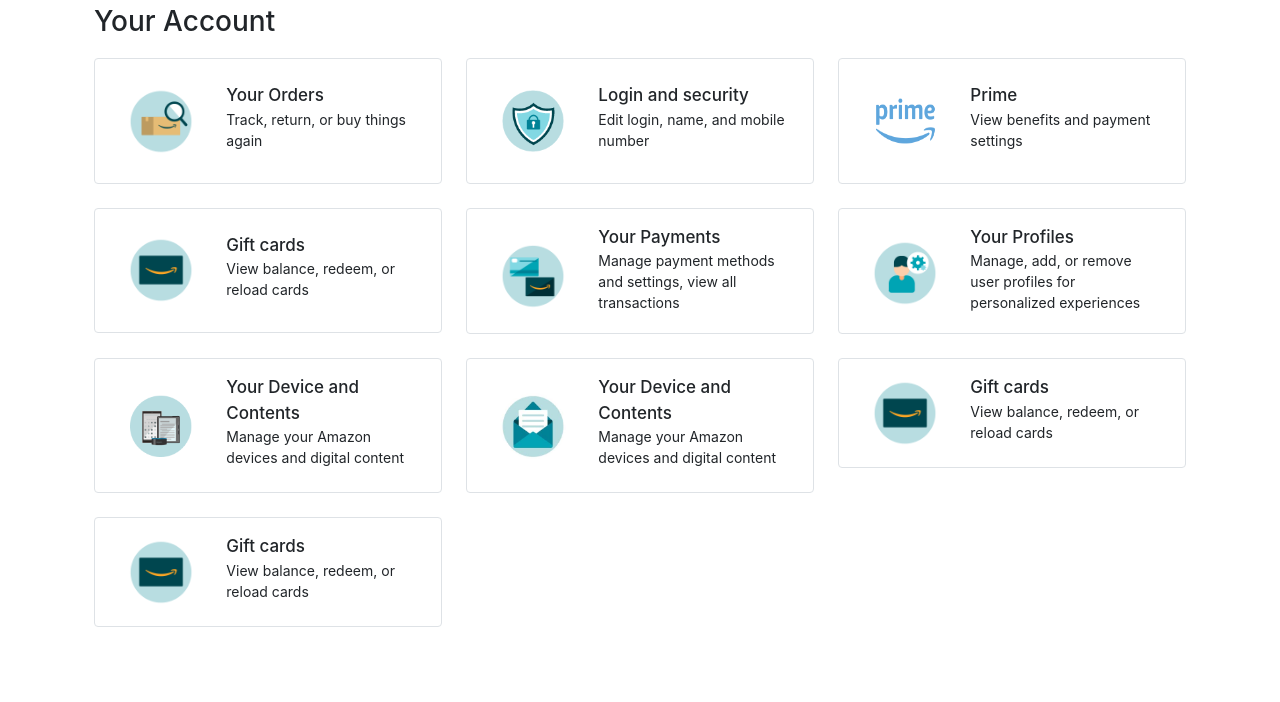
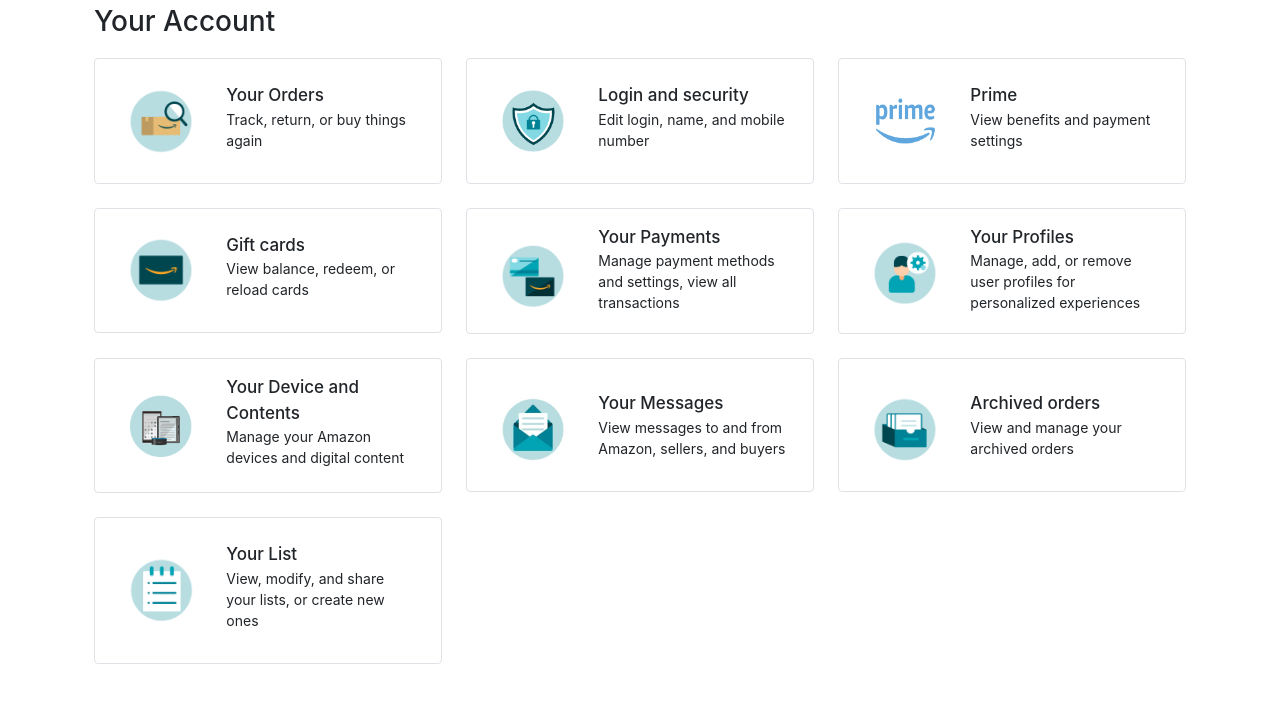
Before and after one commit to Imtious-coder/Amazon_My_Account_Clone, a React (Create React App) app: page / in a window 1280 px wide. Shown: the top 702 px of the page. Built offline with nearby package versions, Linux system fonts and the light colour scheme.

Commit message:
Home page complete

```diff
--- a/src/Componnents/Home/Home.css
+++ b/src/Componnents/Home/Home.css
@@ -2,7 +2,9 @@
     font-size: 28px;
     font-weight: 500;
 }
-
+.Card:hover{
+background-color: rgb(236, 236, 236);
+}
 .Card__Images{
     width: 66px;
     height: 66px;
--- a/src/Componnents/Home/Home.js
+++ b/src/Componnents/Home/Home.js
@@ -26,7 +26,7 @@
 
                     {/* Card1 start */}
                     <div className="col-md-4 mb-4">
-                        <div className="container pt-3 pb-3 border rounded">
+                        <div className="container pt-3 pb-3 border rounded Card">
                             <div className="row d-flex align-items-center">
                                 {/* Card1 Image */}
                                 <div className="col-md-4 d-flex justify-content-center align-items-center">
@@ -44,7 +44,7 @@
 
                     {/* Card2 start */}
                     <div className="col-md-4 mb-4">
-                        <div className="container pt-3 pb-3 border rounded">
+                        <div className="container pt-3 pb-3 border rounded Card">
                             <div className="row d-flex align-items-center">
                                 {/* Card1 Image */}
                                 <div className="col-md-4 d-flex justify-content-center align-items-center">
@@ -62,7 +62,7 @@
 
                     {/* Card3 start */}
                     <div className="col-md-4 mb-4">
-                        <div className="container pt-3 pb-3 border rounded">
+                        <div className="container pt-3 pb-3 border rounded Card">
                             <div className="row d-flex align-items-center">
                                 {/* Card1 Image */}
                                 <div className="col-md-4 d-flex justify-content-center align-items-center">
@@ -80,7 +80,7 @@
 
                     {/* Card4 start */}
                     <div className="col-md-4 mb-4">
-                        <div className="container pt-3 pb-3 border rounded">
+                        <div className="container pt-3 pb-3 border rounded Card">
                             <div className="row d-flex align-items-center">
                                 {/* Card1 Image */}
                                 <div className="col-md-4 d-flex justify-content-center align-items-center">
@@ -99,7 +99,7 @@
 
                     {/* Card5 start */}
                     <div className="col-md-4 mb-4">
-                        <div className="container pt-3 pb-1 border rounded">
+                        <div className="container pt-3 pb-1 border rounded Card">
                             <div className="row d-flex align-items-center">
                                 {/* Card1 Image */}
                                 <div className="col-md-4 d-flex justify-content-center align-items-center">
@@ -118,7 +118,7 @@
 
                     {/* Card6 start */}
                     <div className="col-md-4 mb-4">
-                        <div className="container pt-2 pb-1 border rounded">
+                        <div className="container pt-2 pb-1 border rounded Card">
                             <div className="row d-flex align-items-center">
                                 {/* Card1 Image */}
                                 <div className="col-md-4 d-flex justify-content-center align-items-center">
@@ -137,7 +137,7 @@
 
                     {/* Card7 start */}
                     <div className="col-md-4 mb-4">
-                        <div className="container pt-2 pb-2 border rounded">
+                        <div className="container pt-2 pb-2 border rounded Card">
                             <div className="row d-flex align-items-center">
                                 {/* Card1 Image */}
                                 <div className="col-md-4 d-flex justify-content-center align-items-center">
@@ -156,7 +156,7 @@
 
                     {/* Card8 start */}
                     <div className="col-md-4 mb-4">
-                        <div className="container pt-2 pb-2 border rounded">
+                        <div className="container pt-4 pb-3 border rounded Card">
                             <div className="row d-flex align-items-center">
                                 {/* Card1 Image */}
                                 <div className="col-md-4 d-flex justify-content-center align-items-center">
@@ -164,46 +164,46 @@
                                 </div>
                                 {/* Card1 info */}
                                 <div className="col-md-8 mt-2">
-                                    <p className="Card__Title">Your Device and Contents</p>
-                                    <p className="Card__Description">Manage your Amazon devices and digital content</p>
+                                    <p className="Card__Title">Your Messages</p>
+                                    <p className="Card__Description">View messages to and from Amazon, sellers, and buyers</p>
                                 </div>
                             </div>
                         </div>
                     </div>
-                    {/* Card4 End */}
+                    {/* Card8 End */}
 
 
-                    {/* Card4 start */}
+                    {/* Card9 start */}
                     <div className="col-md-4 mb-4">
-                        <div className="container pt-2 pb-2 border rounded">
+                        <div className="container pt-4 pb-3 border rounded Card">
                             <div className="row d-flex align-items-center">
                                 {/* Card1 Image */}
                                 <div className="col-md-4 d-flex justify-content-center align-items-center">
-                                    <img className="Card__Images" src={Image4} alt="" />
+                                    <img className="Card__Images" src={Image9} alt="" />
                                 </div>
                                 {/* Card1 info */}
                                 <div className="col-md-8 mt-2">
-                                    <p className="Card__Title">Gift cards</p>
-                                    <p className="Card__Description">View balance, redeem, or reload cards</p>
+                                    <p className="Card__Title">Archived orders</p>
+                                    <p className="Card__Description">View and manage your archived orders</p>
                                 </div>
                             </div>
                         </div>
                     </div>
-                    {/* Card4 End */}
+                    {/* Card9 End */}
 
 
-                    {/* Card4 start */}
+                    {/* Card10 start */}
                     <div className="col-md-4 mb-4">
-                        <div className="container pt-2 pb-2 border rounded">
+                        <div className="container pt-3 pb-3 border rounded Card">
                             <div className="row d-flex align-items-center">
                                 {/* Card1 Image */}
                                 <div className="col-md-4 d-flex justify-content-center align-items-center">
-                                    <img className="Card__Images" src={Image4} alt="" />
+                                    <img className="Card__Images" src={Image10} alt="" />
                                 </div>
                                 {/* Card1 info */}
                                 <div className="col-md-8 mt-2">
-                                    <p className="Card__Title">Gift cards</p>
-                                    <p className="Card__Description">View balance, redeem, or reload cards</p>
+                                    <p className="Card__Title">Your List</p>
+                                    <p className="Card__Description">View, modify, and share your lists, or create new ones</p>
                                 </div>
                             </div>
                         </div>
```
